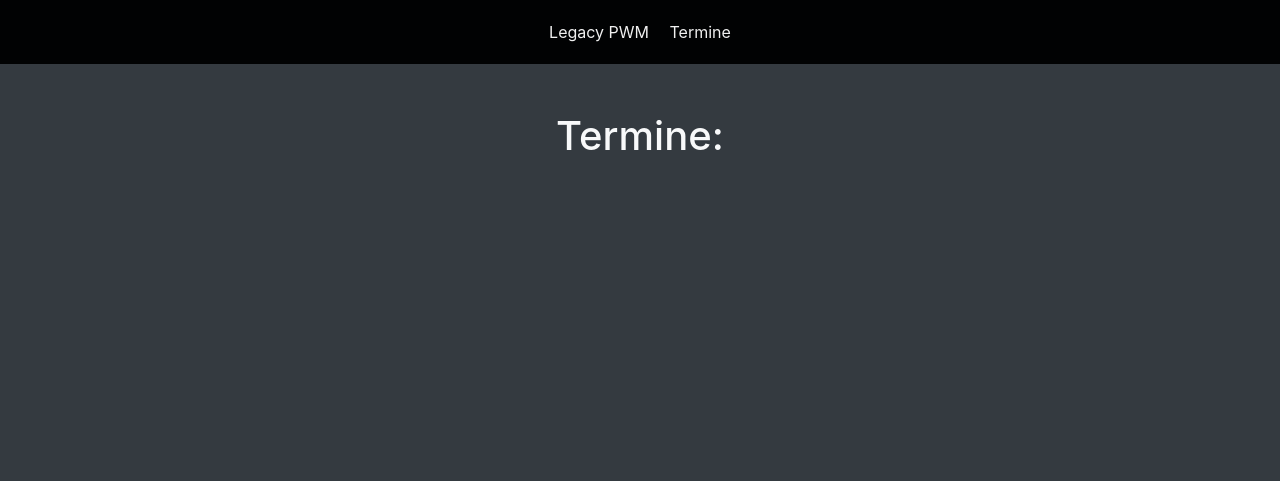
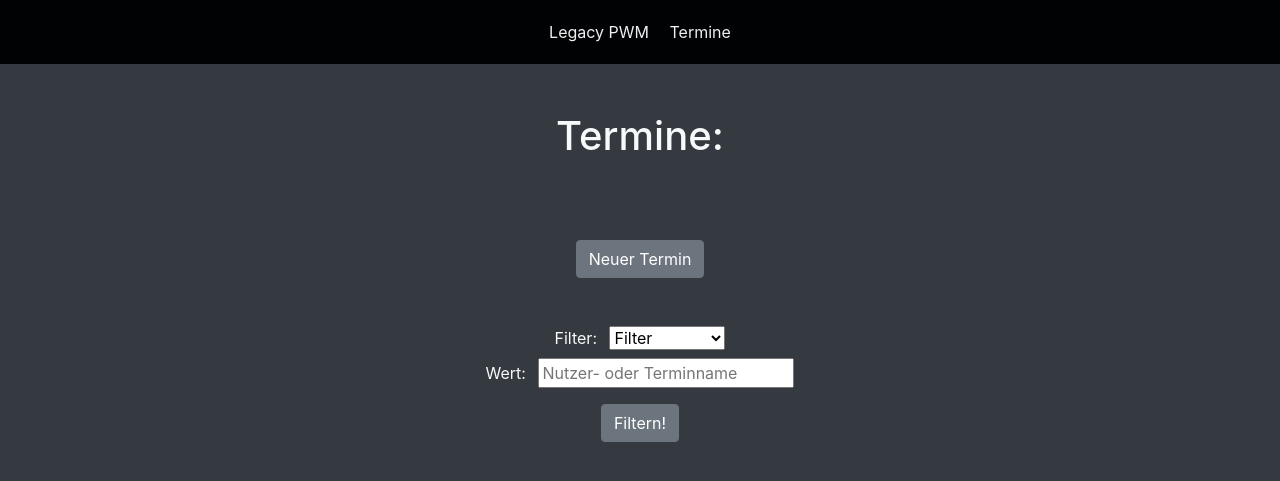
Before and after one commit to AndreasNiesen/HomeWebServer, a Django app: page /termine/ in a window 1280 px wide. Shown: the top 481 px of the page. Run offline with Django 3.2, Linux system fonts and the light colour scheme; data that the repository does not hold is empty; parts of the project's set-up code (start-up, migrations or seed data) failed here and were passed over; some libraries are stand-ins or nearby versions.

Commit message:
updated termine-app
expended termin-model;
small correction to termin's urls.py;
a few of the htmls better looking;
added filter to termine_home;
added delete view/html;

```diff
--- a/homewebserverstuff/termine/templates/termine/details.html
+++ b/homewebserverstuff/termine/templates/termine/details.html
@@ -7,8 +7,12 @@
 {% block body %}
     <h1 class="mt-5">{{ termin.termin_name }} Details:</h1>
     <br>
-    <div class="mt-2">Datum: {{ termin.date|date:"d.m.Y" }}</div>
+    <div class="mt-2">Startdatum: {{ termin.date|date:"d.m.Y" }}</div>
     <div class="mt-2">Uhrzeit: {{ termin.date|date:"H:i" }}</div>
+    <div class="mt-2">Enddatum: {{ termin.end|date:"d.m.Y" }}</div>
+    <div class="mt-2">Uhrzeit: {{ termin.end|date:"H:i" }}</div>
     <div class="mt-2">Für: {{ termin.user }}</div>
+    <div class="mt-2">Erinnerung: {{ termin.reminder }}</div>
     <div class="mt-2" style="white-space: pre-line">Kommentar:<br>{{ termin.comment }}</div>
+    <a class="btn btn-danger mt-5" href="{% url 'termine_delete' termin.id %}">Löschen</button>
 {% endblock body %}
--- a/homewebserverstuff/termine/templates/termine/termine.html
+++ b/homewebserverstuff/termine/templates/termine/termine.html
@@ -17,4 +17,22 @@
     {% for termin in termine %}
         <a class="mb-1" href="{% url 'termine_details' termin.id %}"> {{ termin }} </a> <br>
     {% endfor %}
+    <div class=" mt-5">
+        <a class="btn btn-secondary" href="{% url 'termine_new' %}">Neuer Termin</a>
+    </div>
+    <div class=" mt-5">
+        <form method="GET">
+            Filter:
+            <select class="ml-2" id="filterBy" name="filterBy">
+                <option disabled selected hidden>Filter</option>
+                <option value="user">Nutzername</option>
+                <option value="termin_name">Terminname</option>
+            </select>
+            <br>
+            Wert:
+            <input class="mt-2 ml-2" type="text" id="filterValue" name="filterValue" placeholder="Nutzer- oder Terminname">
+            <br>
+            <button class="mt-3 btn btn-secondary" type="submit">Filtern!</button>
+        </form>
+    </div>
 {% endblock body %}
--- a/homewebserverstuff/termine/urls.py
+++ b/homewebserverstuff/termine/urls.py
@@ -4,5 +4,6 @@ from . import views
 urlpatterns = [
     path('', views.termineView, name='termine_home'),
     path('<int:pk>/', views.terminDetailView.as_view(), name='termine_details'),
-    path('neu', views.new_termin, name='termine_new'),
+    path('neu/', views.new_termin, name='termine_new'),
+    path('<int:pk>/del', views.terminDeleteView.as_view(), name='termine_delete'),
 ]
--- a/homewebserverstuff/termine/views.py
+++ b/homewebserverstuff/termine/views.py
@@ -1,6 +1,7 @@
 from django.shortcuts import render, redirect
 from django.contrib import messages
-from django.views.generic import DetailView
+from django.urls import reverse_lazy
+from django.views.generic import DetailView, DeleteView
 from .forms import termin_form
 from .models import termin as termin_model
 
@@ -43,3 +44,10 @@ class terminDetailView(DetailView):
     model = termin_model
     template_name = "termine/details.html"
     context_object_name = "termin"
+
+
+class terminDeleteView(DeleteView):
+    model = termin_model
+    template_name = "termine/delete.html"
+    context_object_name = "termin"
+    success_url = reverse_lazy("termine_home")
```
Also changed, not shown: homewebserverstuff/termine/forms.py (+6 -1 lines), homewebserverstuff/termine/models.py (+8 -2 lines), homewebserverstuff/termine/templates/termine/delete.html (added, +24 -0 lines), homewebserverstuff/termine/templates/termine/neu.html (+6 -5 lines).
